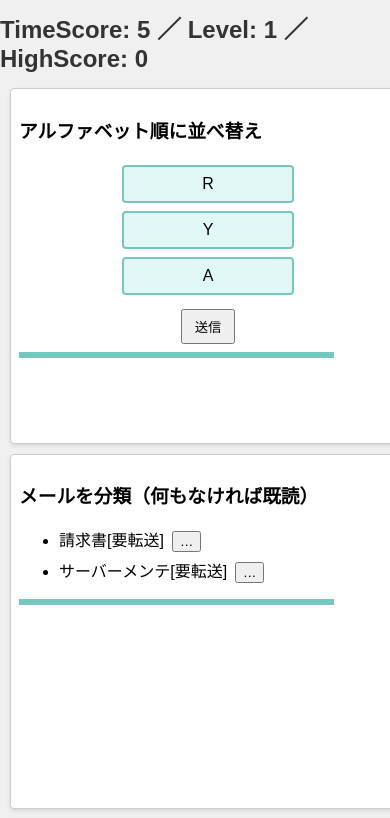
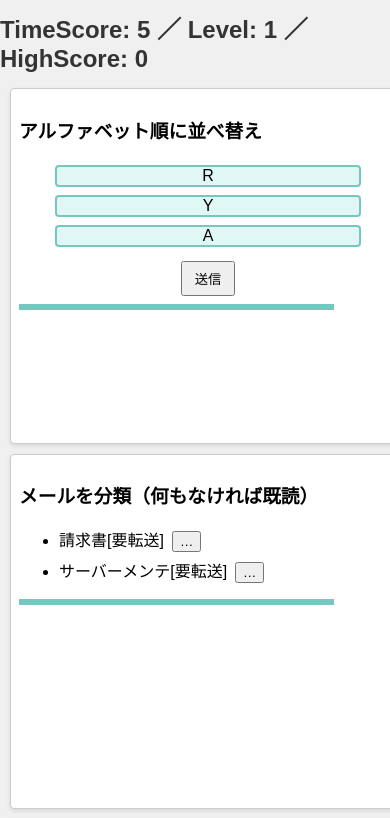
Before and after one commit to mirrormouse/MultiTaskGame, a React (Vite) app: page / in a window 390 px wide. Shown: the top 818 px of the page. Built offline with nearby package versions, Linux system fonts and the light colour scheme.

Commit message:
layout for smartphone

```diff
--- a/src/components/SequencePanel.jsx
+++ b/src/components/SequencePanel.jsx
@@ -84,6 +84,23 @@ export default function SequencePanel({ limitTime, onComplete, onGameOver, disab
     }
   };
 
+    const getItemStyle = (isDragging, isDropAnimating, draggableStyle) => ({
+      touchAction: 'none',
+      width: '80%',           // 通常時は中央寄せ
+      maxWidth: 320,
+      margin: isDragging ? '4px 0' : '4px auto',   // ドラッグ中は margin-auto を外して横ズレ防止
+      border: '2px solid #76c7c0',
+      borderRadius: 4,
+      background: '#e0f7f5',
+      cursor: 'move',
+      userSelect: 'none',
+      textAlign: 'center',
+      fontSize: 16,
+      // ドロップ後のアニメーションを短縮（既定 250 ms → 120 ms）
+      transitionDuration: '0s',
+      ...draggableStyle           // ★最後に展開して width をピクセル値で上書き
+    });
+
   return (
     <div
       className={`panel ${isCause ? 'panel-cause' : ''}`}
@@ -95,7 +112,7 @@ export default function SequencePanel({ limitTime, onComplete, onGameOver, disab
       <div>
         <DragDropContext onDragEnd={handleDragEnd}>
           <Droppable droppableId="cards">
-    {provided => (
+            {(provided, snapshot) => (
               <div
                 ref={provided.innerRef}
                 {...provided.droppableProps}
@@ -108,20 +125,11 @@ export default function SequencePanel({ limitTime, onComplete, onGameOver, disab
                         ref={provided.innerRef}
                         {...provided.draggableProps}
                         {...provided.dragHandleProps}
-                style={{
-                  ...provided.draggableProps.style,
-                  touchAction: 'none',
-                  width: '40%',
-                  margin: '4px auto',
-                  padding: '8px',
-                  border: '2px solid #76c7c0',
-                  borderRadius: 4,
-                  background: '#e0f7f5',
-                  cursor: disabled ? 'default' : 'move',
-                  userSelect: 'none',
-                  textAlign: 'center',
-                  fontSize: 16
-                }}
+                        style={getItemStyle(
+                          snapshot.isDragging,
+                          snapshot.isDropAnimating,
+                          provided.draggableProps.style
+                        )}
                       >
                         {word}
                       </div>
```
Lines whose indentation alone changed are shown as unchanged.
